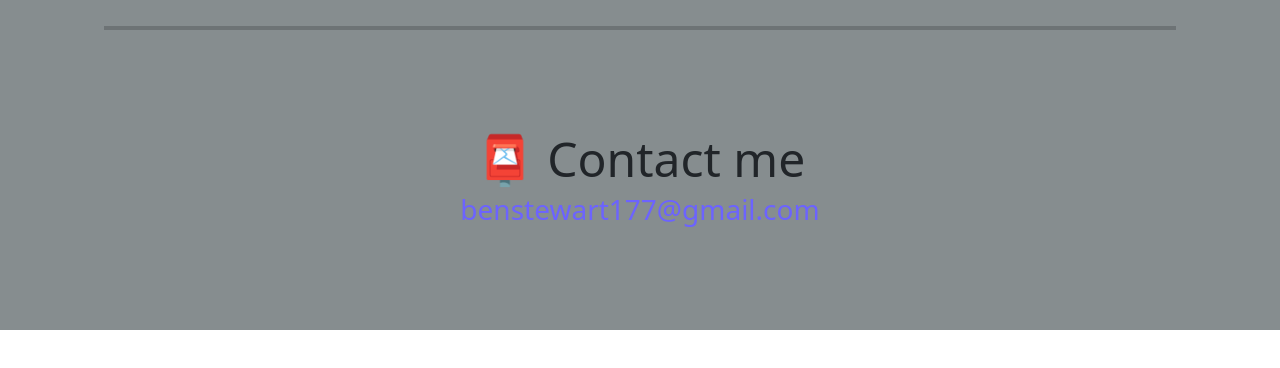
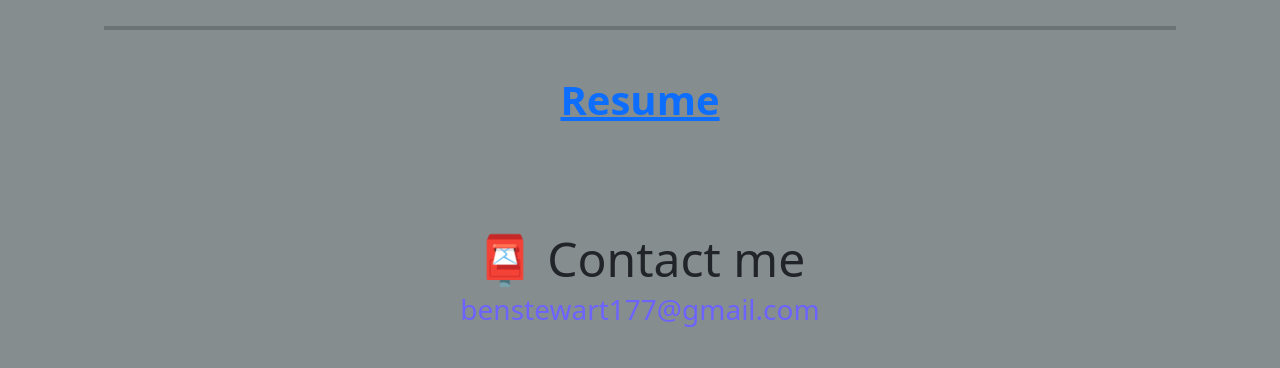
Before and after one commit to Benstewart17/ben-stewart-page, a plain HTML site: page about.html in a window 1280 px wide. Shown: the part 3992-4360 px from the top of the page. Before the commit the page ends 4322 px from the top, so only its background shows below. Drawn offline with nearby package versions, Linux system fonts and the light colour scheme.

Commit message:
Added a Resume

```diff
--- a/about.html
+++ b/about.html
@@ -82,7 +82,7 @@
     </div>
     <h4 class="certificateHeading">
       Colection of Certificates!
-  </h4>
+    </h4>
     <img src="images/Certificate-Basic.png" class="img-fluid border certificate" alt="basic-certificate">
     <hr class="picBreak"/>
     <img src="images/Certificate-Plus.png" class="img-fluid border certificate" alt="plus-certificate">
@@ -91,6 +91,9 @@
     <hr class="picBreak"/>
     <img src="images/Certificate-React.png" class="img-fluid border certificate" alt="react-certificate">
     <hr class="picBreak"/>
+    <div class="resume">
+      <a href="documents/Ben_Stewart_Resume.PDF" target="_blank">Resume</a>
+    </div>
     <div id="contact">
       <h2>📮 Contact me</h2>
       <a href="mailto:[benstewart177@gmail.com]" class="email-link"> benstewart177@gmail.com </a>
--- a/style.css
+++ b/style.css
@@ -58,6 +58,12 @@ p {
   display: block;
   margin: auto;
   max-width: 900px;
+}
+
+.resume {
+  font-size: 40px;
+  font-weight: bold;
+  text-align: center;
 }
 
 .navigation-links {
```
Also changed, not shown: 1 other file.
